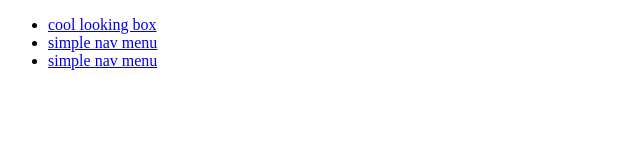
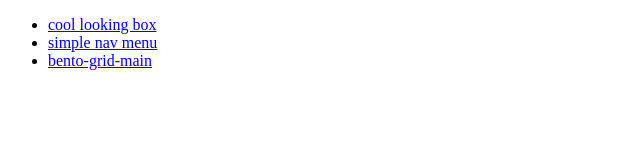
Before and after one commit to xix0one/simple-css-projects, a plain HTML site: page index.html in a window 1280 px wide. Shown: the full height of the page, 0-640 px from the left. Drawn offline with Linux system fonts and the light colour scheme.

Commit message:
rename bento

```diff
--- a/index.html
+++ b/index.html
@@ -9,7 +9,7 @@
     <ul>
         <li><a href="box/index.html">cool looking box</a></li>
         <li><a href="nav/index.html">simple nav menu</a></li>
-        <li><a href="bento-grid-main/index.html">simple nav menu</a></li>
+        <li><a href="bento-grid-main/index.html">bento-grid-main</a></li>
     </ul>
 </body>
 </html>
```
